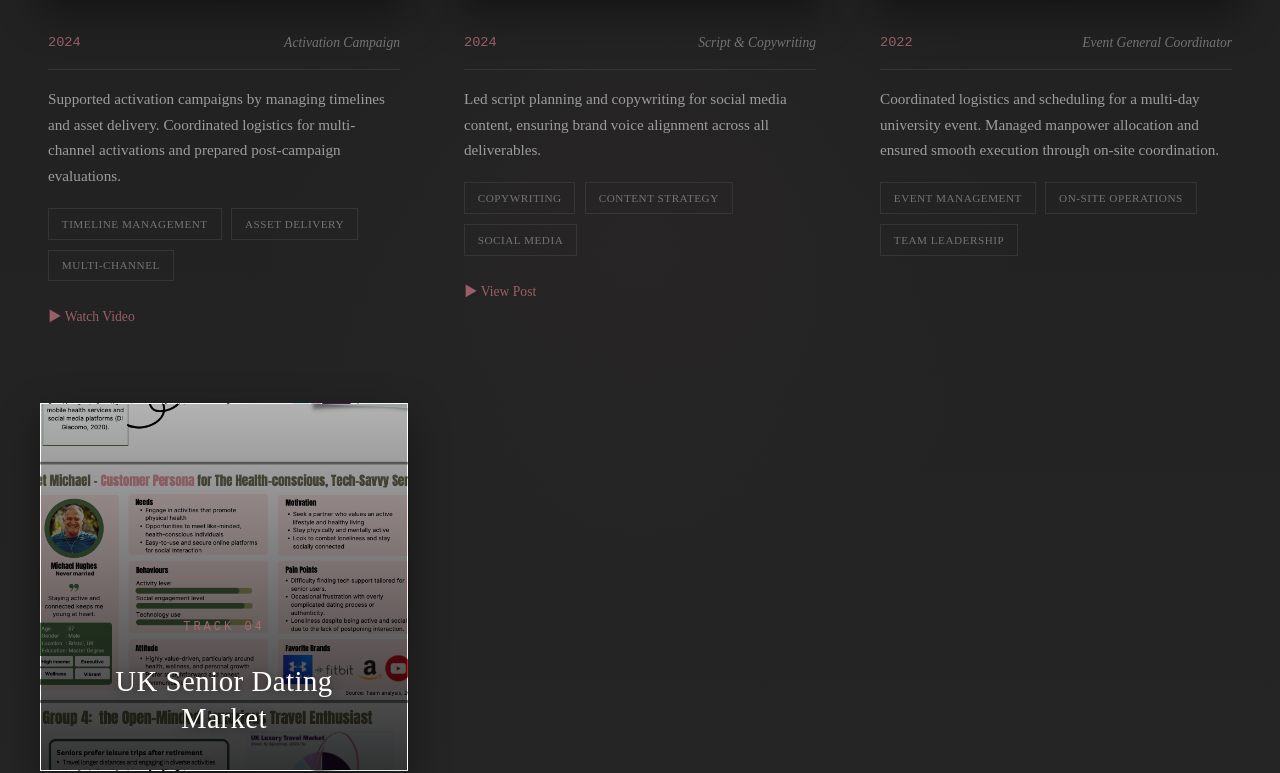
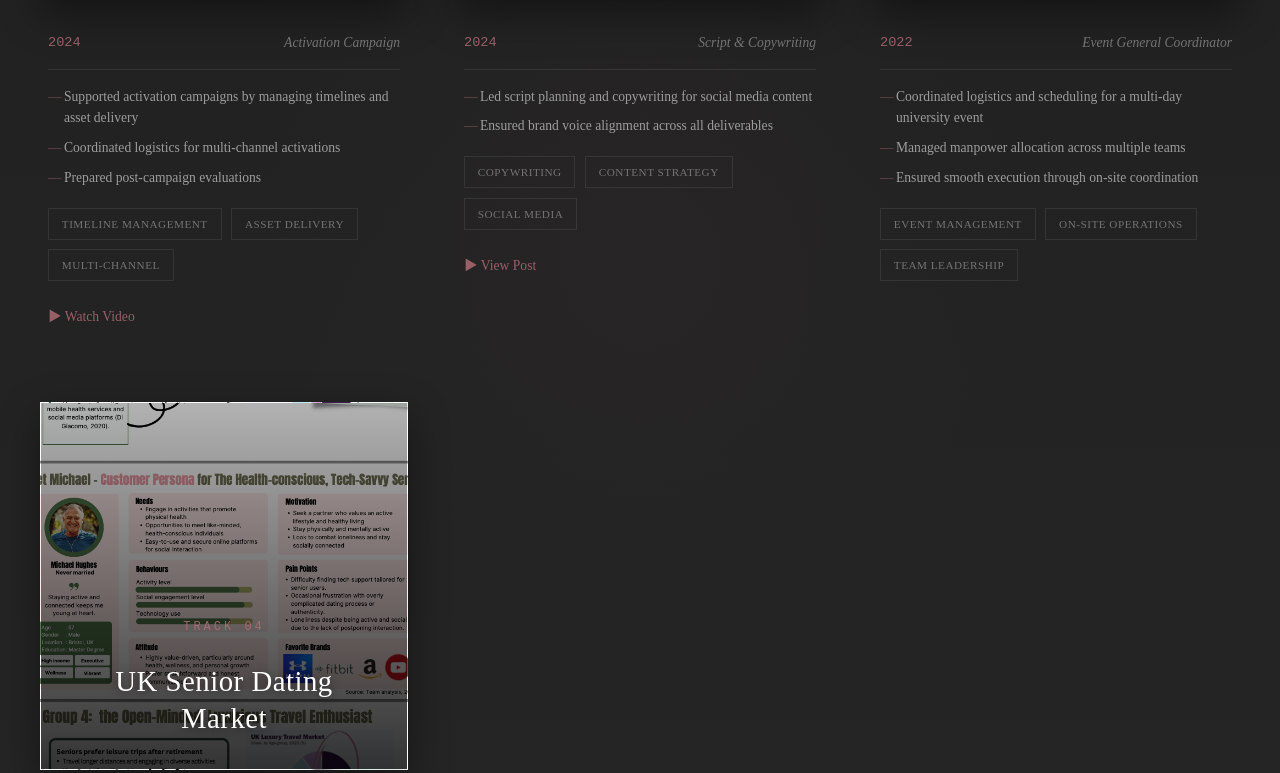
Before and after one commit to Sharon51596/profile, a Next.js app: page / in a window 1280 px wide. Shown: the part 3437-4210 px from the top of the page. Built offline with nearby package versions, Linux system fonts and the light colour scheme.

Commit message:
Update Discography section with bullet points

```diff
--- a/components/Projects.module.css
+++ b/components/Projects.module.css
@@ -264,11 +264,32 @@
   color: #888;
 }
 
-.info > p {
+/* 列點樣式 */
+.bulletList {
+  list-style: none;
+  margin: 0 0 1.2rem 0;
+  padding: 0;
+}
+
+.bulletList li {
+  position: relative;
+  padding-left: 1rem;
+  margin-bottom: 0.5rem;
   color: #bbb;
-  margin-bottom: 1.2rem;
-  font-size: 0.95rem;
-  line-height: 1.7;
+  font-size: 0.85rem;
+  line-height: 1.6;
+}
+
+.bulletList li::before {
+  content: '—';
+  position: absolute;
+  left: 0;
+  color: var(--accent);
+  opacity: 0.6;
+}
+
+.bulletList li:last-child {
+  margin-bottom: 0;
 }
 
 .tags {
--- a/components/Projects.tsx
+++ b/components/Projects.tsx
@@ -29,7 +29,11 @@ export default function Projects() {
       id: 1,
       title: 'Volkswagen Taiwan',
       role: 'Activation Campaign',
-      description: 'Supported activation campaigns by managing timelines and asset delivery. Coordinated logistics for multi-channel activations and prepared post-campaign evaluations.',
+      bullets: [
+        'Supported activation campaigns by managing timelines and asset delivery',
+        'Coordinated logistics for multi-channel activations',
+        'Prepared post-campaign evaluations'
+      ],
       year: '2024',
       track: 'Track 01',
       tags: ['Timeline Management', 'Asset Delivery', 'Multi-channel'],
@@ -41,7 +45,10 @@ export default function Projects() {
       id: 2,
       title: 'Darlie Campaign',
       role: 'Script & Copywriting',
-      description: 'Led script planning and copywriting for social media content, ensuring brand voice alignment across all deliverables.',
+      bullets: [
+        'Led script planning and copywriting for social media content',
+        'Ensured brand voice alignment across all deliverables'
+      ],
       year: '2024',
       track: 'Track 02',
       tags: ['Copywriting', 'Content Strategy', 'Social Media'],
@@ -53,7 +60,11 @@ export default function Projects() {
       id: 3,
       title: 'Fu Jen 61st Anniversary',
       role: 'Event General Coordinator',
-      description: 'Coordinated logistics and scheduling for a multi-day university event. Managed manpower allocation and ensured smooth execution through on-site coordination.',
+      bullets: [
+        'Coordinated logistics and scheduling for a multi-day university event',
+        'Managed manpower allocation across multiple teams',
+        'Ensured smooth execution through on-site coordination'
+      ],
       year: '2022',
       track: 'Track 03',
       tags: ['Event Management', 'On-site Operations', 'Team Leadership'],
@@ -65,7 +76,11 @@ export default function Projects() {
       id: 4,
       title: 'UK Senior Dating Market',
       role: 'Research Team Leader',
-      description: 'Conducted consumer analysis for the UK market. Designed strategic recommendations to improve user engagement and led research planning.',
+      bullets: [
+        'Conducted consumer analysis for the UK market',
+        'Designed strategic recommendations to improve user engagement',
+        'Led research planning and coordinated team deliverables'
+      ],
       year: '2024',
       track: 'Track 04',
       tags: ['Market Research', 'Consumer Analysis', 'Strategy'],
@@ -116,7 +131,7 @@ export default function Projects() {
                       target="_blank"
                       rel="noopener noreferrer"
                       className={styles.playBtn}
-                      aria-label={project.linkText}
+                      aria-label={project.linkText || 'View'}
                     >
                       <span className={styles.playIcon}>▶</span>
                     </a>
@@ -128,7 +143,11 @@ export default function Projects() {
                   <span className={styles.year}>{project.year}</span>
                   <span className={styles.role}>{project.role}</span>
                 </div>
-                <p>{project.description}</p>
+                <ul className={styles.bulletList}>
+                  {project.bullets.map((bullet, i) => (
+                    <li key={i}>{bullet}</li>
+                  ))}
+                </ul>
                 <div className={styles.tags}>
                   {project.tags.map(tag => (
                     <span key={tag} className={styles.tag}>{tag}</span>
```
